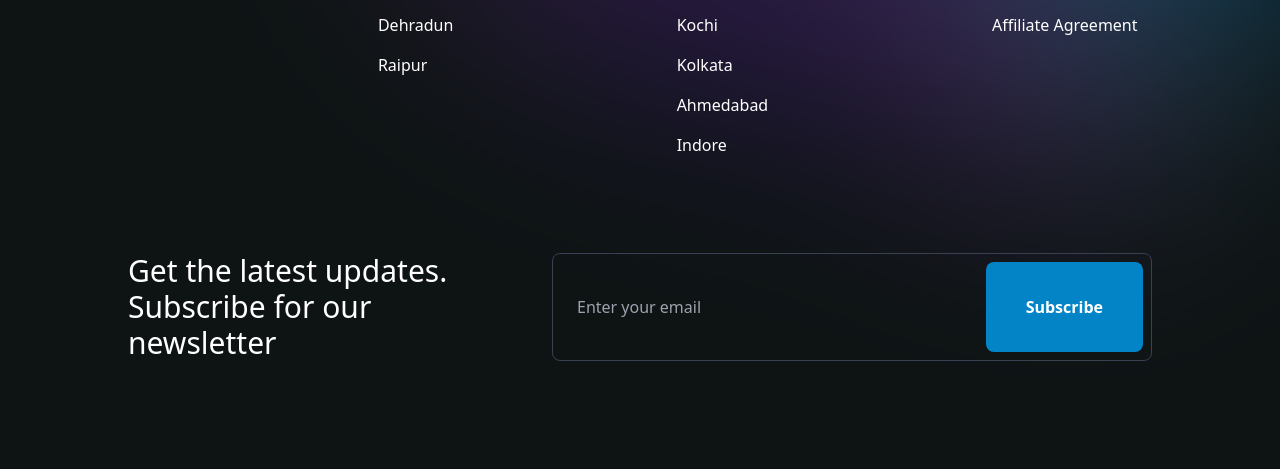
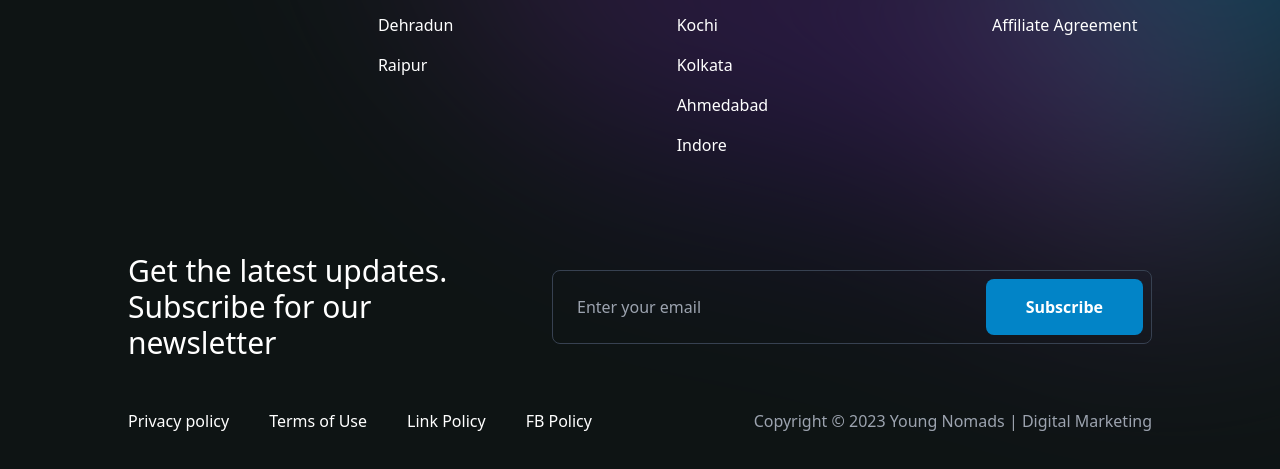
Before and after one commit to KaranChandekar/visibility, a website: page dist/index.html in a window 1280 px wide. Shown: the part 751-1220 px from the top of the page. Before the commit the page ends 1160 px from the top, so only its background shows below. Drawn offline with nearby package versions, Linux system fonts and the light colour scheme.

Commit message:
created and styled footer

```diff
--- a/dist/index.html
+++ b/dist/index.html
@@ -109,13 +109,26 @@
   </footer>
 
   <!-- Newsletter -->
-  <div class="px-4 mb-12 md:px-14 lg:px-24 xl:px-32 lg:flex justify-between">
+  <div
+    class="px-4 mb-12 md:px-14 lg:px-24 xl:px-32 flex flex-col lg:flex-row items-center justify-between text-center lg:text-left">
     <h2 class="text-3xl w-96 mb-8 lg:mb-0">Get the latest updates. Subscribe for our newsletter</h2>
-    <div class="border border-gray-700 rounded-lg flex justify-between content-center p-2 space-x-4 xl:w-[600px]">
+    <div
+      class="border border-gray-700 rounded-lg flex justify-between content-center p-2 space-x-4 w-full md:w-[600px] lg:w-auto xl:w-[600px]">
       <input class="p-4 w-full bg-transparent border-none outline-none" type="text" placeholder="Enter your email">
-      <button class="w-full md:w-auto bg-sky-600 py-4 px-10 rounded-lg hover:bg-sky-700 duration-500">
+      <button class=" bg-sky-600 py-4 px-10 rounded-lg hover:bg-sky-700 duration-500">
         <a class="font-bold" href="#">Subscribe</a></button>
     </div>
+  </div>
+
+  <!-- Subfooter -->
+  <div class="px-4 mb-12 md:px-14 lg:px-24 xl:px-32 lg:flex justify-between text-center">
+    <div class="flex flex-col md:flex-row md:justify-center mb-8 space-y-4 md:space-y-0 md:space-x-10">
+      <a href="#" class="hover:text-sky-600 duration-500">Privacy policy</a>
+      <a href="#" class="hover:text-sky-600 duration-500">Terms of Use</a>
+      <a href="#" class="hover:text-sky-600 duration-500">Link Policy</a>
+      <a href="#" class="hover:text-sky-600 duration-500">FB Policy</a>
+    </div>
+    <h5 class="text-gray-400">Copyright © 2023 Young Nomads | Digital Marketing</h5>
   </div>
 
   <!-- Scripts -->
```
Also changed, not shown: dist/output.css.
